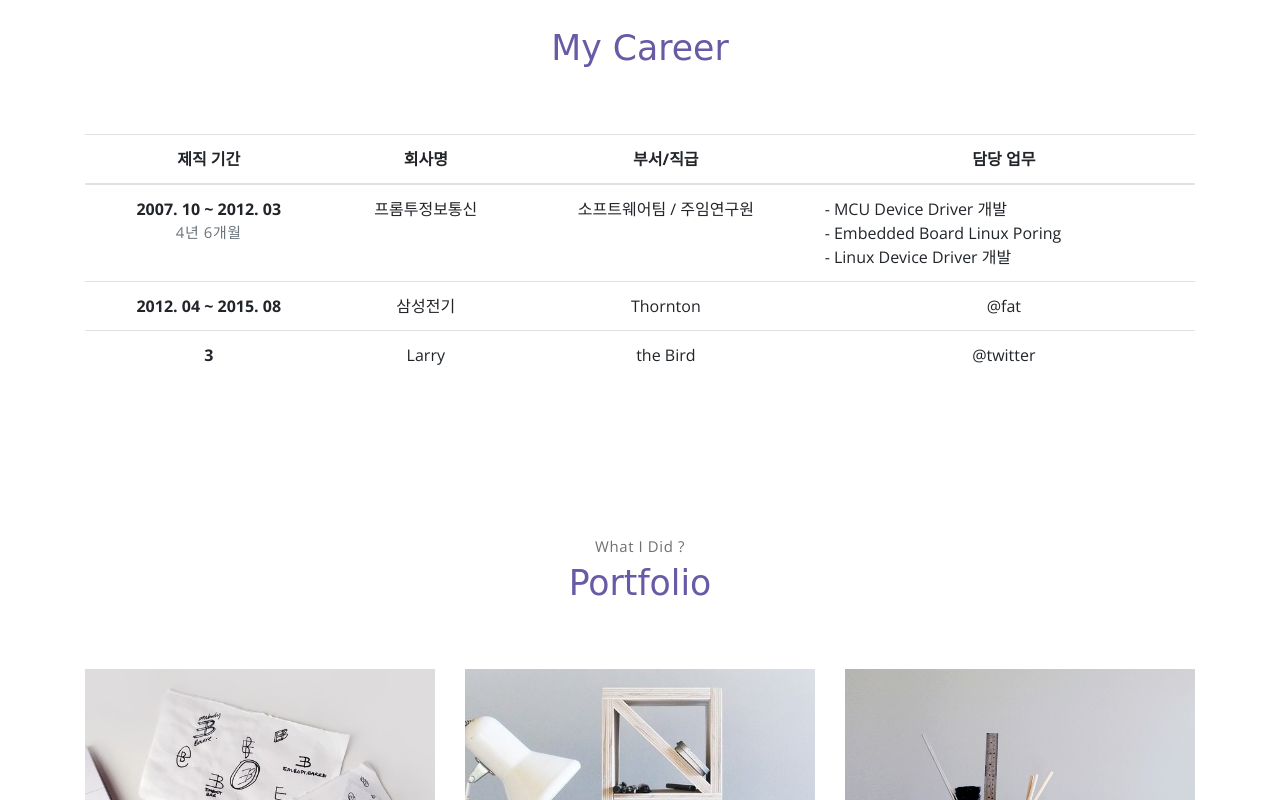
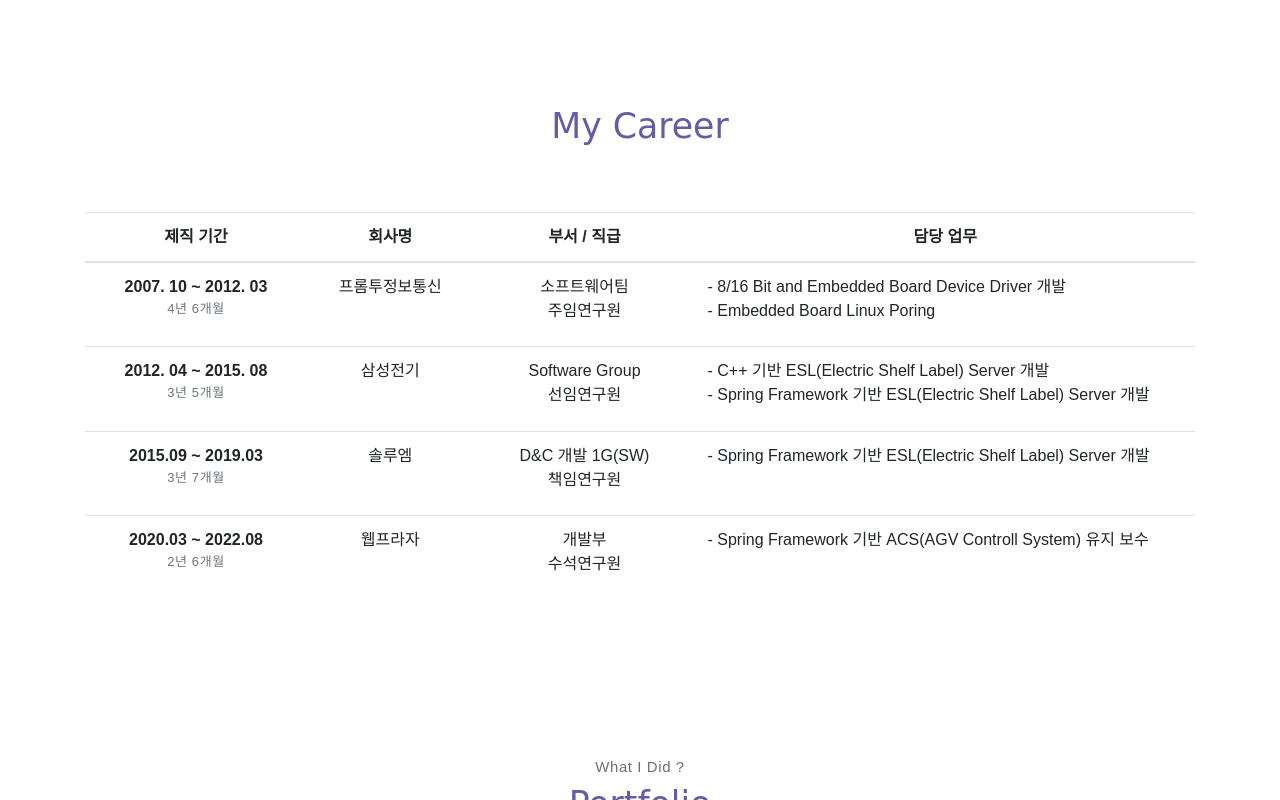
Before and after one commit to anytimesk/portfolio, a plain HTML site: page index.html in a window 1280 px wide. Shown: the part 1831-2631 px from the top of the page. Drawn offline with nearby package versions, Linux system fonts and the light colour scheme; a web font is replaced by a local one.

Commit message:
1. 기존 Templete Font가 한글하고 안맞아 교체 2. 사진 이미지 교체

```diff
--- a/index.html
+++ b/index.html
@@ -65,16 +65,15 @@
             <!-- about wrapper -->
             <div class="about">
                 <div class="about-img-holder">
-                    <img src="assets/imgs/man.png" class="about-img"
+                    <img src="assets/imgs/man.jpg" class="about-img"
                         alt="Download free bootstrap 4 landing page, free boootstrap 4 templates, Download free bootstrap 4.1 landing page, free boootstrap 4.1.1 templates, meyawo Landing page">
                 </div>
                 <div class="about-caption">
                     <p class="section-subtitle">Who Am I ?</p>
                     <h2 class="section-title mb-3">About Me</h2>
                     <p>
-                        Lorem ipsum dolor sit amet, consectetur adipisicing elit. Repudiandae aliquid ad provident aut
-                        fuga animi soluta quae eos non cupiditate voluptates dolorem, doloremque quos dicta quibusdam
-                        impedit iure nemo a iste
+                        - Java & Spring Backend Developer<br>
+                        - 물류자동화 시스템 개발 및 유지 보수 업무 수행<br>
                         <br>culpa! Quasi quibusdam hic recusandae delectus velit officiis explicabo voluptatibus! Nemo
                         esse similique, voluptates labore distinctio, placeat explicabo facilis molestias, blanditiis
                         culpa iusto voluptatem ratione eligendi a, quia temporibus velit vero ipsa sint ex voluptatum
@@ -156,37 +155,70 @@
                     <table class="table">
                         <thead>
                         <tr>
-                            <th scope="col">제직 기간</th>
-                            <th scope="col">회사명</th>
-                            <th scope="col">부서/직급</th>
-                            <th scope="col">담당 업무</th>
+                            <th scope="col" style="width:20%">제직 기간</th>
+                            <th scope="col" style="width:15%">회사명</th>
+                            <th scope="col" style="width:20%">부서 / 직급</th>
+                            <th scope="col" style="width:45%">담당 업무</th>
                         </tr>
                         </thead>
                         <tbody>
                         <tr>
                             <th scope="row">
                                 2007. 10 ~ 2012. 03
-                                <p class="text-muted">4년 6개월</p>
+                                <p class="text-muted" style="font-size: small">4년 6개월</p>
                             </th>
                             <td>프롬투정보통신</td>
-                            <td>소프트웨어팀 / 주임연구원</td>
+                            <td>
+                                소프트웨어팀<br>
+                                주임연구원
+                            </td>
                             <td style="text-align: left">
-                                - MCU Device Driver 개발<br>
-                                - Embedded Board Linux Poring<br>
-                                - Linux Device Driver 개발<br>
+                                - 8/16 Bit and Embedded Board Device Driver 개발<br>
+                                - Embedded Board Linux Poring
                             </td>
                         </tr>
                         <tr>
-                            <th scope="row">2012. 04 ~ 2015. 08</th>
+                            <th scope="row">
+                                2012. 04 ~ 2015. 08
+                                <p class="text-muted" style="font-size: small">3년 5개월</p>
+                            </th>
                             <td>삼성전기</td>
-                            <td>Thornton</td>
-                            <td>@fat</td>
+                            <td>
+                                Software Group<br>
+                                선임연구원
+                            </td>
+                            <td style="text-align: left">
+                                - C++ 기반 ESL(Electric Shelf Label) Server 개발<br>
+                                - Spring Framework 기반 ESL(Electric Shelf Label) Server 개발
+                            </td>
                         </tr>
                         <tr>
-                            <th scope="row">3</th>
-                            <td>Larry</td>
-                            <td>the Bird</td>
-                            <td>@twitter</td>
+                            <th scope="row">
+                                2015.09 ~ 2019.03
+                                <p class="text-muted" style="font-size: small">3년 7개월</p>
+                            </th>
+                            <td>솔루엠</td>
+                            <td>
+                                D&C 개발 1G(SW)<br>
+                                책임연구원
+                            </td>
+                            <td style="text-align: left">
+                                - Spring Framework 기반 ESL(Electric Shelf Label) Server 개발
+                            </td>
+                        </tr>
+                        <tr>
+                            <th scope="row">
+                                2020.03 ~ 2022.08
+                                <p class="text-muted" style="font-size: small">2년 6개월</p>
+                            </th>
+                            <td>웹프라자</td>
+                            <td>
+                                개발부<br>
+                                수석연구원
+                            </td>
+                            <td style="text-align: left">
+                                - Spring Framework 기반 ACS(AGV Controll System) 유지 보수
+                            </td>
                         </tr>
                         </tbody>
                     </table>
```
Also changed, not shown: assets/css/meyawo.css, assets/imgs/man.jpg (added), assets/imgs/man.png (deleted).
